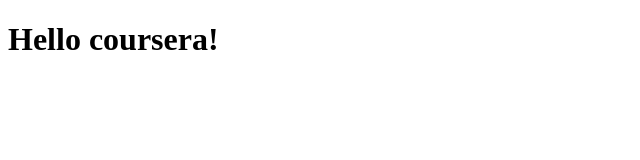
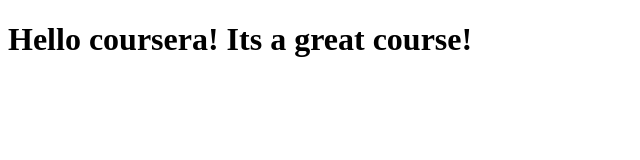
Before and after one commit to khurram0/coursera-test, a plain HTML site: page site/index.html in a window 1280 px wide. Shown: the whole page, without its empty margins (0-640 px from the left). Drawn offline with Linux system fonts and the light colour scheme.

Commit message:
small addition to our page conent.

```diff
--- a/site/index.html
+++ b/site/index.html
@@ -4,6 +4,6 @@
 	<title>Hello coursera!</title>
 </head>
 <body>
-<h1>Hello coursera!</h1>
+<h1>Hello coursera! Its a great course!</h1>
 </body>
 </html>
```
